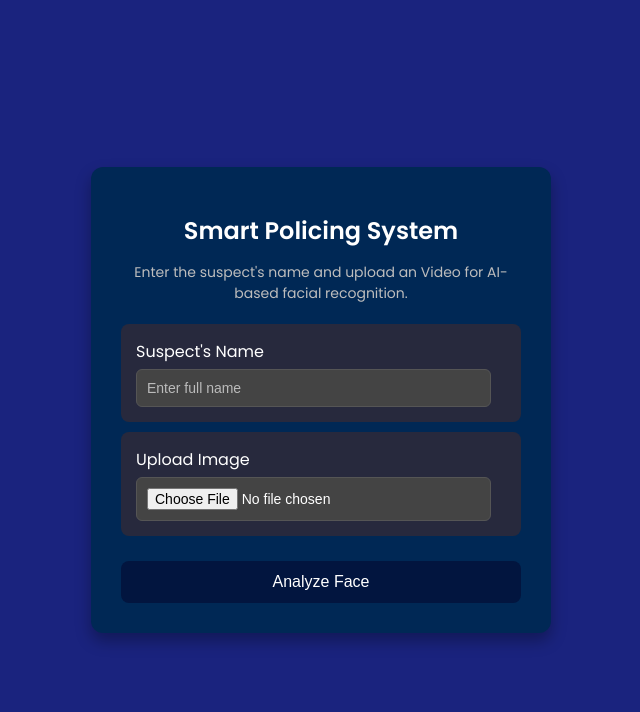
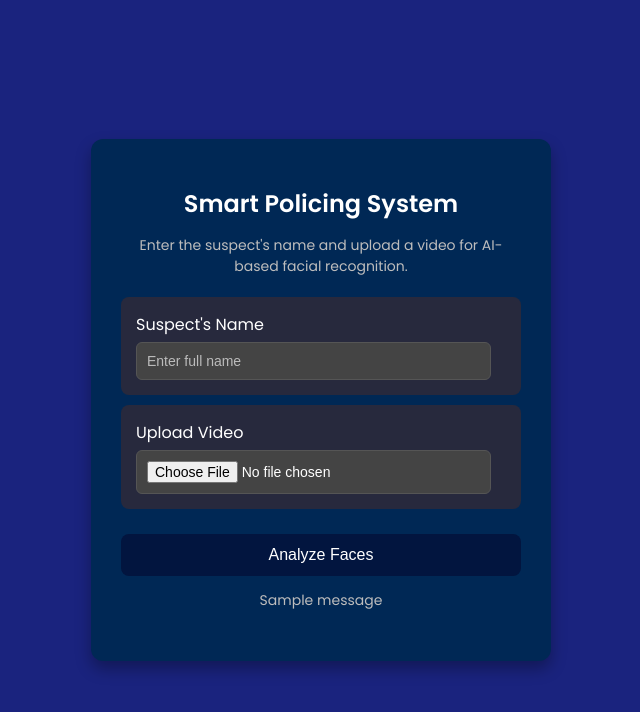
Before and after one commit to PYEXPO25/T080_TECHTRAILBLAZERS, a Flask app: page /new-crim in a window 1280 px wide. Shown: the top 712 px of the page, without its empty margins (319-959 px from the left). Run offline with Flask 2, Linux system fonts and the light colour scheme; one stand-in notice (Sample message) is shown; parts of the project's set-up code (start-up, migrations or seed data) failed here and were passed over.

Commit message:
Dynamic suspect feeding

```diff
--- a/source/app.py
+++ b/source/app.py
@@ -1,4 +1,4 @@
-from flask import Flask, render_template, Response
+from flask import Flask, render_template, Response, request, redirect, url_for, flash
 import cv2
 import os
 import numpy as np
@@ -8,6 +8,7 @@ import pickle
 from datetime import datetime
 
 app = Flask(__name__)
+app.secret_key = "your_secret_key"
 
 # Load Face Recognition Model
 embedder = FaceNet()
@@ -19,9 +20,13 @@ BASE_PATH = os.path.dirname(os.path.abspath(__file__))
 DETECTED_FACES_FOLDER = os.path.join(BASE_PATH, "detected_faces")
 TIME_DATA_FOLDER = os.path.join(BASE_PATH, "time_data")
 EMBEDDINGS_FILE = os.path.join(BASE_PATH, "embeddings.pkl")
+UPLOAD_FOLDER = os.path.join(BASE_PATH, "uploads")
+DATASET_FOLDER = os.path.join(BASE_PATH, "dataset")
 
 os.makedirs(DETECTED_FACES_FOLDER, exist_ok=True)
 os.makedirs(TIME_DATA_FOLDER, exist_ok=True)
+os.makedirs(UPLOAD_FOLDER, exist_ok=True)
+os.makedirs(DATASET_FOLDER, exist_ok=True)
 
 # Load known faces embeddings
 with open(EMBEDDINGS_FILE, "rb") as f:
@@ -34,7 +39,6 @@ def extract_face(img):
     faces = []
 
     if results.detections:
-        print(f"Detected {len(results.detections)} face(s)")  # Debugging print
         for detection in results.detections:
             bboxC = detection.location_data.relative_bounding_box
             h, w, _ = img.shape
@@ -43,8 +47,6 @@ def extract_face(img):
             face = img_rgb[y:y + height, x:x + width]
             if face.shape[0] > 0 and face.shape[1] > 0:
                 faces.append((face, (x, y, width, height)))
-    else:
-        print("No face detected")  # Debugging print
     return faces
 
 # Function to recognize faces
@@ -56,12 +58,9 @@ def recognize_face(face_embedding):
     for person, embeddings in known_faces.items():
         for saved_embedding in embeddings:
             dist = np.linalg.norm(face_embedding - saved_embedding)
-            print(f"Comparing with {person}: Distance = {dist}")  # Debugging print
-            if dist < 0.7 and dist < min_dist:  # Adjusted threshold
+            if dist < 0.7 and dist < min_dist:
                 min_dist = dist
                 name = person
-
-    print(f"Recognized as: {name}")  # Debugging print
     return name
 
 # Video Streaming Generator
@@ -69,13 +68,11 @@ def generate_frames():
     cap = cv2.VideoCapture(0)
 
     if not cap.isOpened():
-        print("Error: Unable to access webcam.")  # Debugging print
         return
 
     while True:
         success, frame = cap.read()
         if not success:
-            print("Error: Failed to capture frame.")  # Debugging print
             break
         frame = cv2.flip(frame, 1)
 
@@ -90,13 +87,12 @@ def generate_frames():
             cv2.rectangle(frame, (x, y), (x + width, y + height), (0, 255, 0), 2)
             cv2.putText(frame, name, (x, y - 10), cv2.FONT_HERSHEY_SIMPLEX, 0.8, (0, 255, 0), 2)
 
-            # **Save detected faces**
-            if name != "Unknown":  # Save only recognized faces
-                timestamp = datetime.now().strftime("%Y%m%d-%H%M%S")  # Unique timestamp
+            # Save detected faces
+            if name != "Unknown":
+                timestamp = datetime.now().strftime("%Y%m%d-%H%M%S")
                 face_filename = f"{name}_{timestamp}.jpg"
                 face_path = os.path.join(DETECTED_FACES_FOLDER, face_filename)
-                cv2.imwrite(face_path, cv2.cvtColor(face, cv2.COLOR_RGB2BGR))  # Convert back to BGR before saving
-                print(f"Saved detected face: {face_path}")  # Debugging print
+                cv2.imwrite(face_path, cv2.cvtColor(face, cv2.COLOR_RGB2BGR))
 
         # Encode Frame for Streaming
         ret, buffer = cv2.imencode('.jpg', frame)
@@ -107,6 +103,69 @@ def generate_frames():
 
     cap.release()
     cv2.destroyAllWindows()
+
+# Function to extract faces from video and store embeddings
+def extract_faces_from_video(name, video_path, num_images=100):
+    if not os.path.exists(video_path):
+        return "Error: Video file does not exist."
+
+    cap = cv2.VideoCapture(video_path)
+    if not cap.isOpened():
+        return "Error: Unable to open video file."
+
+    total_frames = int(cap.get(cv2.CAP_PROP_FRAME_COUNT))
+    step = max(1, total_frames // num_images)
+
+    output_dir = os.path.join(DATASET_FOLDER, name)
+    os.makedirs(output_dir, exist_ok=True)
+
+    frame_count = 0
+    saved_images = 0
+    new_embeddings = []
+
+    while saved_images < num_images:
+        ret, frame = cap.read()
+        if not ret:
+            break
+
+        if frame_count % step != 0:
+            frame_count += 1
+            continue
+
+        frame_count += 1
+        faces = extract_face(frame)
+
+        for face, _ in faces:
+            face_resized = cv2.resize(face, (160, 160))
+            embedding = embedder.embeddings([face_resized])[0]
+            new_embeddings.append(embedding)
+
+            image_path = os.path.join(output_dir, f"face_{saved_images}.jpg")
+            cv2.imwrite(image_path, cv2.cvtColor(face_resized, cv2.COLOR_RGB2BGR))
+            saved_images += 1
+
+    cap.release()
+
+    # Save embeddings to embeddings.pkl
+    if new_embeddings:
+        if os.path.exists(EMBEDDINGS_FILE):
+            with open(EMBEDDINGS_FILE, "rb") as f:
+                known_faces = pickle.load(f)
+        else:
+            known_faces = {}
+
+        if name in known_faces:
+            known_faces[name].extend(new_embeddings)
+        else:
+            known_faces[name] = new_embeddings
+
+        with open(EMBEDDINGS_FILE, "wb") as f:
+            pickle.dump(known_faces, f)
+
+        return f"Extracted {len(new_embeddings)} face embeddings for {name} and saved in {EMBEDDINGS_FILE}."
+
+    return "No faces detected in the video."
+
 
 @app.route('/')
 def login():
@@ -128,8 +187,20 @@ def video_feed():
 def contact():
     return render_template('contact.html')
 
-@app.route('/new-crim')
+@app.route('/new-crim', methods=['GET', 'POST'])
 def newcrim():
+    if request.method == 'POST':
+        name = request.form.get("name")
+        file = request.files["video"]
+
+        if file and name:
+            filepath = os.path.join(UPLOAD_FOLDER, file.filename)
+            file.save(filepath)
+
+            result = extract_faces_from_video(name, filepath)
+            flash(result)
+            return redirect(url_for('newcrim'))
+
     return render_template('newcrim.html')
 
 if __name__ == "__main__":
--- a/source/templates/newcrim.html
+++ b/source/templates/newcrim.html
@@ -4,60 +4,68 @@
     <meta charset="UTF-8">
     <meta name="viewport" content="width=device-width, initial-scale=1.0">
     <title>Smart Policing System</title>
-    <link rel="stylesheet" href={{ url_for('static', filename='newcrim.css') }}>
+    <link rel="stylesheet" href="{{ url_for('static', filename='newcrim.css') }}">
 </head>
 <body>
     <div class="container">
         <h1>Smart Policing System</h1>
-        <p>Enter the suspect's name and upload an Video for AI-based facial recognition.</p>
+        <p>Enter the suspect's name and upload a video for AI-based facial recognition.</p>
 
-        <form id="upload-form">
+        <form id="upload-form" action="/new-crim" method="post" enctype="multipart/form-data">
             <div class="input-box">
                 <label for="suspect-name">Suspect's Name</label>
-                <input type="text" id="suspect-name" placeholder="Enter full name" required>
+                <input type="text" name="name" id="suspect-name" placeholder="Enter full name" required>
             </div>
 
             <div class="upload-box">
-                <label for="image-upload">Upload Image</label>
-                <input type="file" id="image-upload" accept="image/*" required>
+                <label for="video-upload">Upload Video</label>
+                <input type="file" name="video" id="video-upload" accept="video/*" required>
             </div>
 
             <div id="file-preview"></div>
 
-            <button type="submit">Analyze Face</button>
+            <button type="submit">Analyze Faces</button>
         </form>
+
+        {% with messages = get_flashed_messages() %}
+            {% if messages %}
+                <div class="messages">
+                    {% for message in messages %}
+                        <p>{{ message }}</p>
+                    {% endfor %}
+                </div>
+            {% endif %}
+        {% endwith %}
     </div>
 
     <script>
-        document.getElementById("image-upload").addEventListener("change", function(event) {
+        document.getElementById("video-upload").addEventListener("change", function(event) {
             let filePreview = document.getElementById("file-preview");
             filePreview.innerHTML = ""; // Clear previous preview
 
             if (event.target.files.length === 0) {
-                filePreview.innerHTML = "<p>No image selected.</p>";
+                filePreview.innerHTML = "<p>No video selected.</p>";
                 return;
             }
 
             let file = event.target.files[0];
-            if (file.type.startsWith("image/")) {
-                let imgPreview = document.createElement("img");
-                imgPreview.src = URL.createObjectURL(file);
-                imgPreview.alt = "Uploaded Image";
-                imgPreview.classList.add("preview-img");
-                filePreview.appendChild(imgPreview);
+            if (file.type.startsWith("video/")) {
+                let videoPreview = document.createElement("video");
+                videoPreview.src = URL.createObjectURL(file);
+                videoPreview.controls = true;
+                videoPreview.classList.add("preview-video");
+                filePreview.appendChild(videoPreview);
             } else {
-                filePreview.innerHTML = "<p style='color: red;'>Invalid file type. Please upload an image.</p>";
+                filePreview.innerHTML = "<p style='color: red;'>Invalid file type. Please upload a video.</p>";
             }
         });
 
         document.getElementById("upload-form").addEventListener("submit", function(event) {
-            event.preventDefault();
             let suspectName = document.getElementById("suspect-name").value.trim();
             if (!suspectName) {
                 alert("Please enter the suspect's name.");
-                return;
+                event.preventDefault();
             }
-            alert(`AI Facial Recognition for ${suspectName} in progress...`);
         });
     </script>
 </body>
```
Also changed, not shown: source/Video_conversion.py (deleted, +0 -90 lines).
